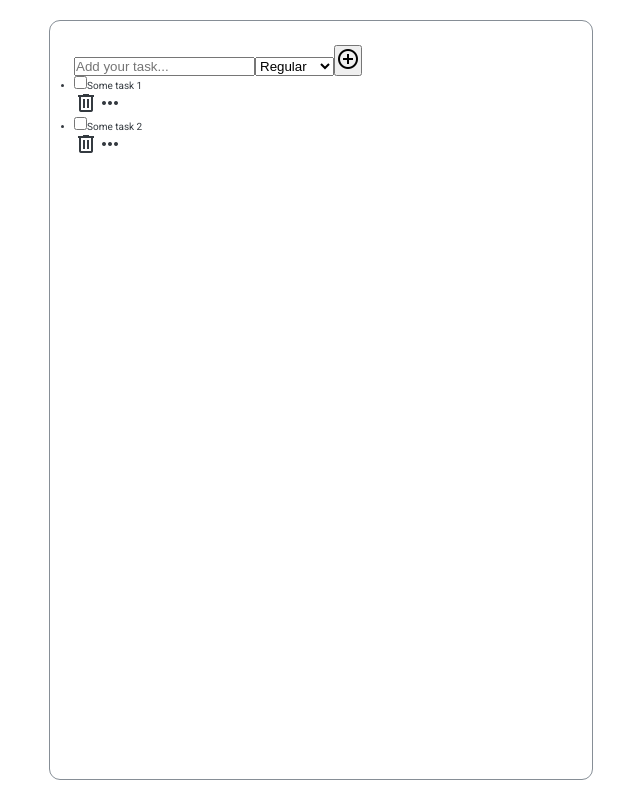
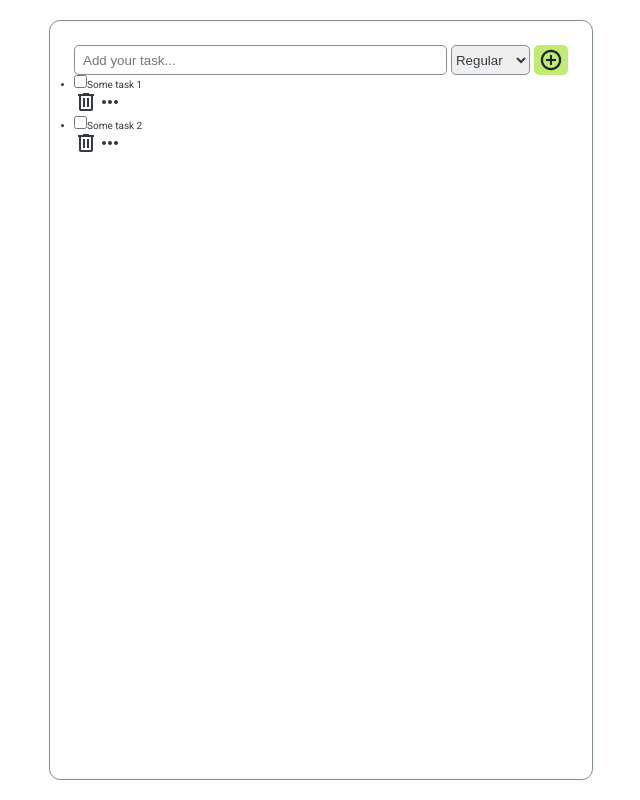
Before and after one commit to NERFTHISPLS/angular-todo-list, an Angular app: page / in a window 1280 px wide. Shown: the whole page, without its empty margins (319-959 px from the left). Built offline with nearby package versions, Linux system fonts and the light colour scheme.

Commit message:
Add styles for form

```diff
--- a/src/app/task-form/task-form.component.html
+++ b/src/app/task-form/task-form.component.html
@@ -1,12 +1,17 @@
-<form>
-  <input name="task-name" type="text" placeholder="Add your task..." />
+<form class="form-task-input">
+  <input
+    class="task-input"
+    name="task-name"
+    type="text"
+    placeholder="Add your task..."
+  />
 
-  <select name="task-status">
+  <select class="task-status" name="task-status">
     <option value="regular">Regular</option>
     <option value="important">Important</option>
   </select>
 
-  <button>
+  <button class="btn-add-task">
     <span class="material-symbols-outlined">add_circle</span>
   </button>
 </form>
--- a/src/app/task-form/task-form.component.scss
+++ b/src/app/task-form/task-form.component.scss
@@ -0,0 +1,66 @@
+.form-task-input {
+  display: flex;
+  justify-content: space-between;
+  gap: 0.4rem;
+}
+
+.task-input {
+  flex: 1;
+
+  padding: 0.4rem 0.8rem;
+
+  color: inherit;
+
+  border: 1px solid #868e96;
+  border-radius: 5px;
+
+  outline: none;
+
+  &:focus {
+    border: 1px solid #495057;
+  }
+}
+
+.task-status {
+  border: 1px solid #868e96;
+  border-radius: 5px;
+
+  color: inherit;
+
+  outline: none;
+
+  &:focus {
+    border: 1px solid #495057;
+  }
+}
+
+.btn-add-task {
+  display: flex;
+  justify-content: center;
+  align-items: center;
+
+  padding: 0.2rem 0.4rem;
+
+  color: #212529;
+
+  border-radius: 5px;
+  border: 1px solid transparent;
+  background-color: #c0eb75;
+
+  outline: none;
+
+  cursor: pointer;
+  transition: all 0.3s;
+
+  span {
+    font-weight: 500;
+  }
+
+  &:focus {
+    border: 1px solid #5c940d;
+  }
+
+  &:hover {
+    background-color: #d8f5a2;
+  }
+}
```
